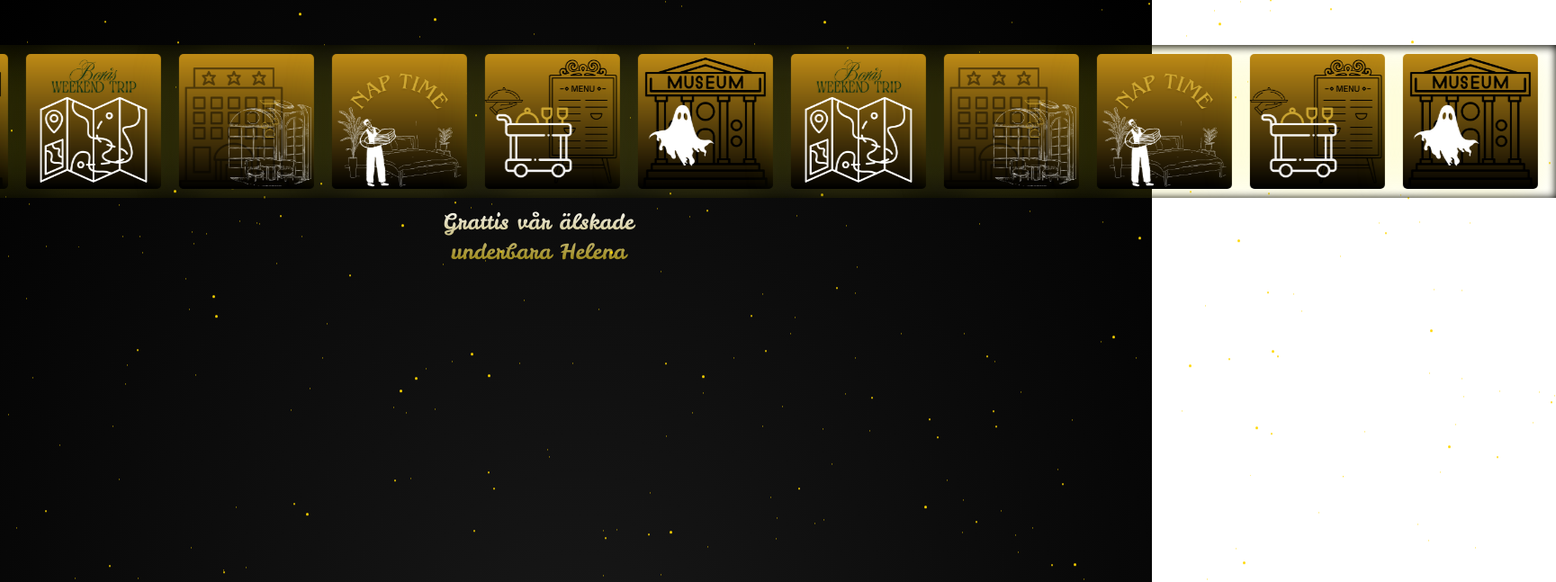
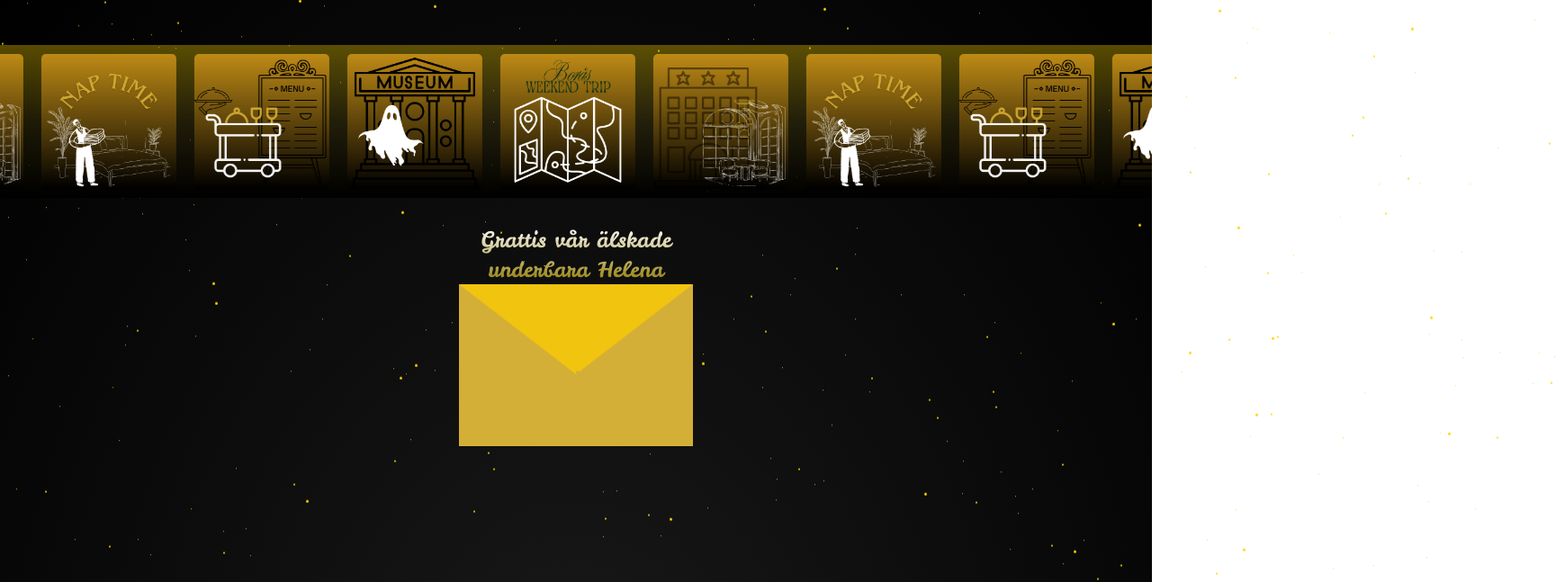
Before and after one commit to SaraJohlu/MorSextio, a React (Vite) app in the folder MorSextio/: page /MorSextio/her-page in a window 1280 px wide. Shown: the top 647 px of the page at 90% size, 1729 px wide, since content can reach past the window. Built offline with nearby package versions, Linux system fonts and the light colour scheme; a web font is replaced by a local one.

Commit message:
new style

```diff
--- a/MorSextio/src/App.css
+++ b/MorSextio/src/App.css
@@ -189,14 +189,22 @@ h2 {
   height: 100vh;
 }
 .scroller {
-  width: max-content;
-
+  width: 100%;
   display: flex;
   overflow:hidden;
   margin-top: 50px;
-  animation: scroll 40s linear infinite;
   z-index: 1;
-  box-shadow: inset 1px 1px 10px 1px black;
+
+
+}
+.scrollerBox {
+  width: max-content;
+  display: flex;
+  background-image:linear-gradient(to bottom, rgba(255, 217, 0, 0.344), rgba(102, 89, 17, 0.273), black);
+
+  animation: scroll 30s linear infinite;
+  z-index: 1;
+
 }
 
 .picInBox {
@@ -206,10 +214,6 @@ h2 {
   display: block;
   margin: 10px 20px 10px 0;
   flex: 0 0 auto;
-
-  object-fit: cover;
-  box-shadow: 1px 1px 50px 3px rgba(249, 238, 25, 0.204);
-
 }
 
 @keyframes scroll {
@@ -220,10 +224,70 @@ h2 {
     transform: translateX(-50%);
   }
 }
+.contentBox {
+  display: flex;
+  flex-direction: column;
+  justify-content: center;
+  align-items: center;
+  margin-top: 20px;
+}
 
 .herPageh1 {
   font-size: x-large;
   width: 80%;
   text-align: center;
   margin-top: 10px;
+  position: relative;
 }
+
+.kuvert {
+  position: relative;
+  width: 260px;
+  height: 180px;
+  perspective: 1000px;
+  background-color: #d4af37;
+}
+
+/* Basen */
+.kuvert-ficka {
+  position: absolute;
+  bottom: 0;
+  left: 0;
+  width: 100%;
+  height: 100%;
+  background: #f1c40f; /* gul */
+  border: 2px solid #d4af37;
+  border-radius: 6px;
+  z-index: 1;
+}
+
+
+/* Flärp */
+.kuvert-flärp {
+  position: absolute;
+  top: 0;
+  left: 0;
+  width: 0;
+  height: 0;
+  border-left: 130px solid transparent;
+  border-right: 130px solid transparent;
+  border-top: 100px solid #f1c40f;
+  border-top-color: #f1c40f;
+  border-radius: 2px;
+  transform-origin: top center;
+  transition: transform 0.6s ease-in-out;
+  z-index: 2;
+}
+
+.kuvert.open .kuvert-flärp {
+  transform: rotateX(-120deg);
+}
+
+/* Brev */
+.brevet {
+  transform: translate(-50%, 100%); /* gömt under */
+}
+
+.kuvert.open .brevet {
+  transform: translate(-50%, -30%); /* brevet glider rakt upp */
+}
--- a/MorSextio/src/components/HerPage.tsx
+++ b/MorSextio/src/components/HerPage.tsx
@@ -1,10 +1,11 @@
 import { Stars } from "./Starsky";
-import "./../App.css"
+import "./../App.css";
 import one from "./../assets/1.png";
 import two from "./../assets/2.png";
 import three from "./../assets/3.png";
 import four from "./../assets/4.png";
 import five from "./../assets/5.png";
+import Kuvert from "./Paket";
 
 export default function HerPage() {
   return (
@@ -12,6 +13,7 @@ export default function HerPage() {
       <Stars />
 
       <div className="scroller">
+        <div className="scrollerBox">
           <img src={five} alt="Borås Logga" className="picInBox" />
           <img src={one} alt="Hotell" className="picInBox" />
           <img src={two} alt="Nappy Time" className="picInBox" />
@@ -28,9 +30,12 @@ export default function HerPage() {
           <img src={three} alt="FOOD" className="picInBox" />
           <img src={four} alt="Hemsökta museet" className="picInBox" />
         </div>
+      </div>
 
-      <section>
+      <section className="contentBox">
         <h1 className="herPageh1">Grattis vår älskade underbara Helena</h1>
+
+        <Kuvert />
       </section>
     </main>
   );
--- /dev/null
+++ b/MorSextio/src/components/Paket.tsx
@@ -0,0 +1,44 @@
+import { useState } from "react";
+
+export default function Kuvert() {
+  const [open, setOpen] = useState(false);
+
+  return (
+    <>
+      <section onClick={() => setOpen(!open)} className="kuvert-box">
+        <div className={`kuvert ${open ? "open" : ""}`}>
+          <div className="kuvert-flärp">
+            <div className="kuvert-ficka">
+              <div className="brevet">
+                <h1 className="bh1">Grattis Helena!</h1>
+                <p>
+                  Det är svårt att komma på något att ge dig när man helst vill
+                  ge dig allt det fina och goda i livet! Men vi hoppas att du
+                  ska tycka detta kan vara ett litet roligt äventyr. Det är
+                  ingen utlandsresa, tyvärr. MEN Tillsammans med din dotter,
+                  jag, ska du få åka på en weekend trip till Borås. Ja undra vad
+                  vi ska göra i Borås? På senare dagar har du ju gått och blivit
+                  litet fan av två män och spöken. Därför har vi sett till att
+                  köpa ett presentkort som kan användas som inträde för museet,
+                  vi kan också fixa så att vi får en guidad tur med bröderna
+                  LAXTON själva. Ska vi vara lte extra modiga så kan vi även
+                  köra vår egna lilla spökutredning, eller vill vi verkligen
+                  köra på ett wild card, varför inte åka till självaste
+                  Prästgården / Borgvattnet. Men tillsammans kan vi lista ut
+                  exakt hur och när och vad såklart. MEN det är inte slut där,
+                  utöver presentkortet har jag tänkt att vi ska ta in på hotell,
+                  lyxigt och mysigt, kanske gå ut och käka och bara ha det bra.
+                  Jag, din dotter, kör till och från Borås, mellan hotell och
+                  Laxton Museet, Förhoppningsvis i din bil, hehe! Det finns en
+                  Helena 60 år "kassa" som många av oss varit med och bidragit
+                  till och denna kan vi alltså röra oss med för din trivsel. Jag
+                  kommer att stå för mig själv.
+                </p>
+              </div>
+            </div>
+          </div>
+        </div>
+      </section>
+    </>
+  );
+}
```
Lines whose indentation alone changed are shown as unchanged.
